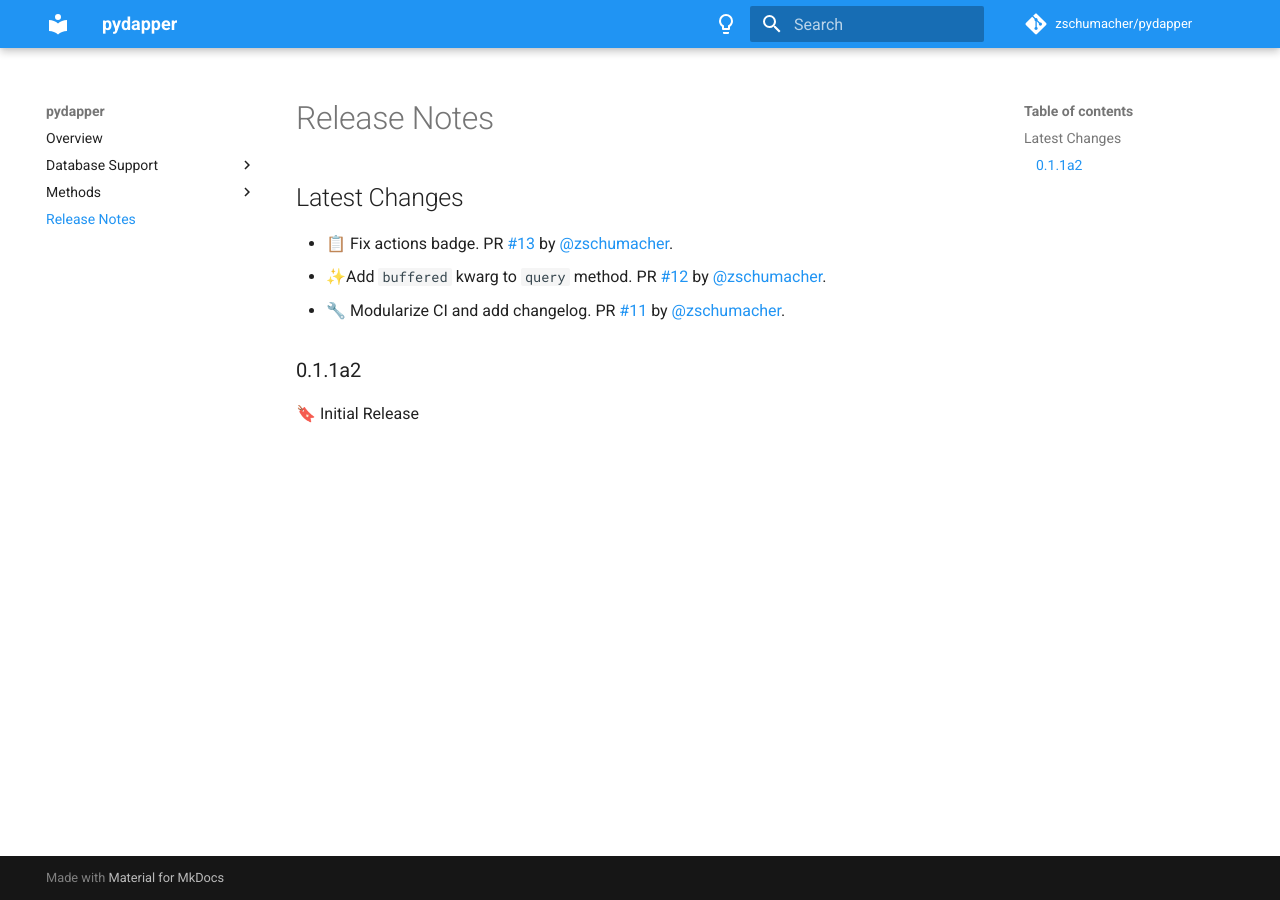
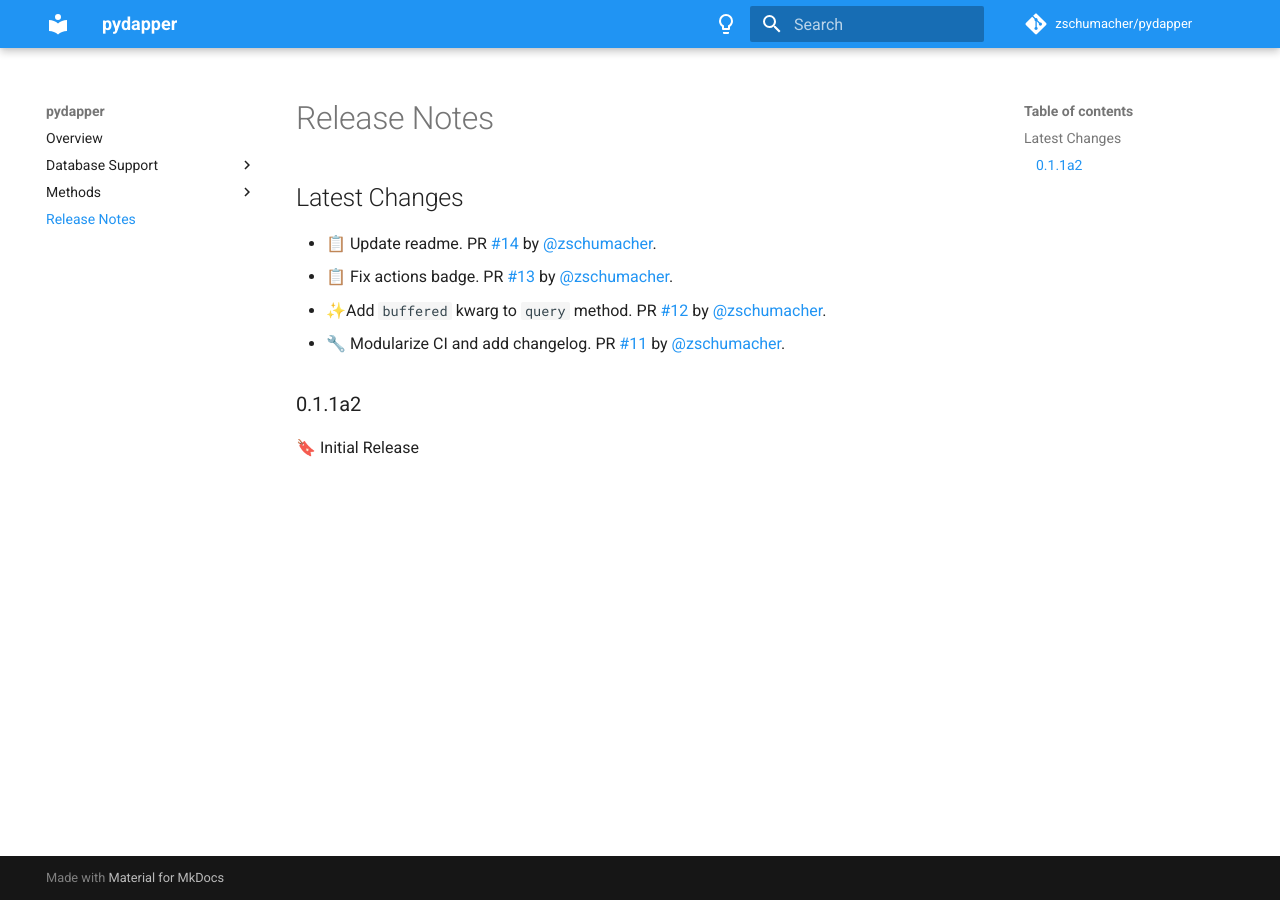
Before and after one commit to zschumacher/pydapper, an MkDocs documentation site: the page built from docs/release_notes.md, in a window 1280 px wide. Built offline with MkDocs 1.6.1 and Material for MkDocs 9.7.7, drawn with Linux system fonts in a browser that asks for light colours; comment, search, counter and statistics services are not loaded.

Commit message:
📝 Update release notes

```diff
--- a/docs/release_notes.md
+++ b/docs/release_notes.md
@@ -1,6 +1,7 @@
 
 ## Latest Changes
 
+* 📋 Update readme. PR [#14](https://github.com/zschumacher/pydapper/pull/14) by [@zschumacher](https://github.com/zschumacher).
 * 📋 Fix actions badge. PR [#13](https://github.com/zschumacher/pydapper/pull/13) by [@zschumacher](https://github.com/zschumacher).
 * ✨Add `buffered` kwarg to `query` method. PR [#12](https://github.com/zschumacher/pydapper/pull/12) by [@zschumacher](https://github.com/zschumacher).
 * 🔧 Modularize CI and add changelog. PR [#11](https://github.com/zschumacher/pydapper/pull/11) by [@zschumacher](https://github.com/zschumacher).
```
